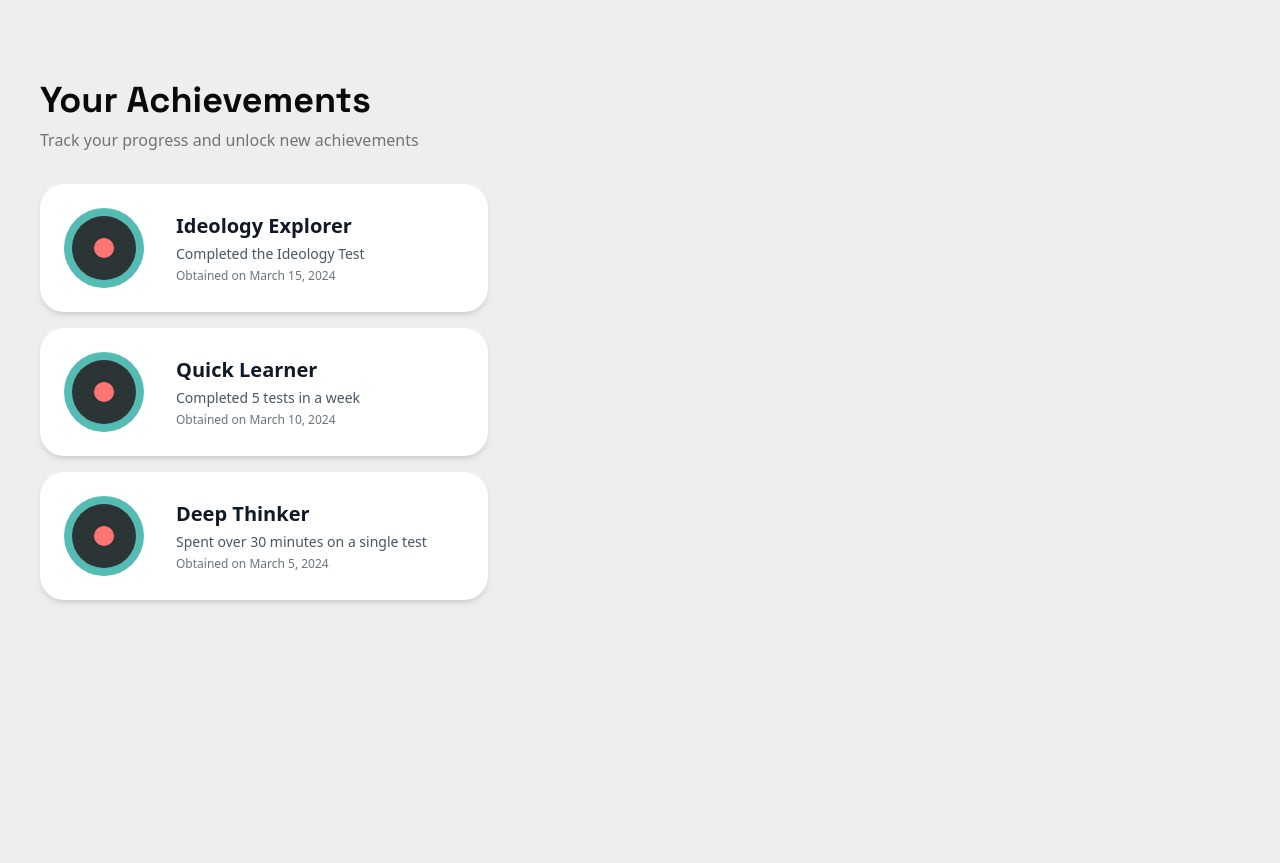
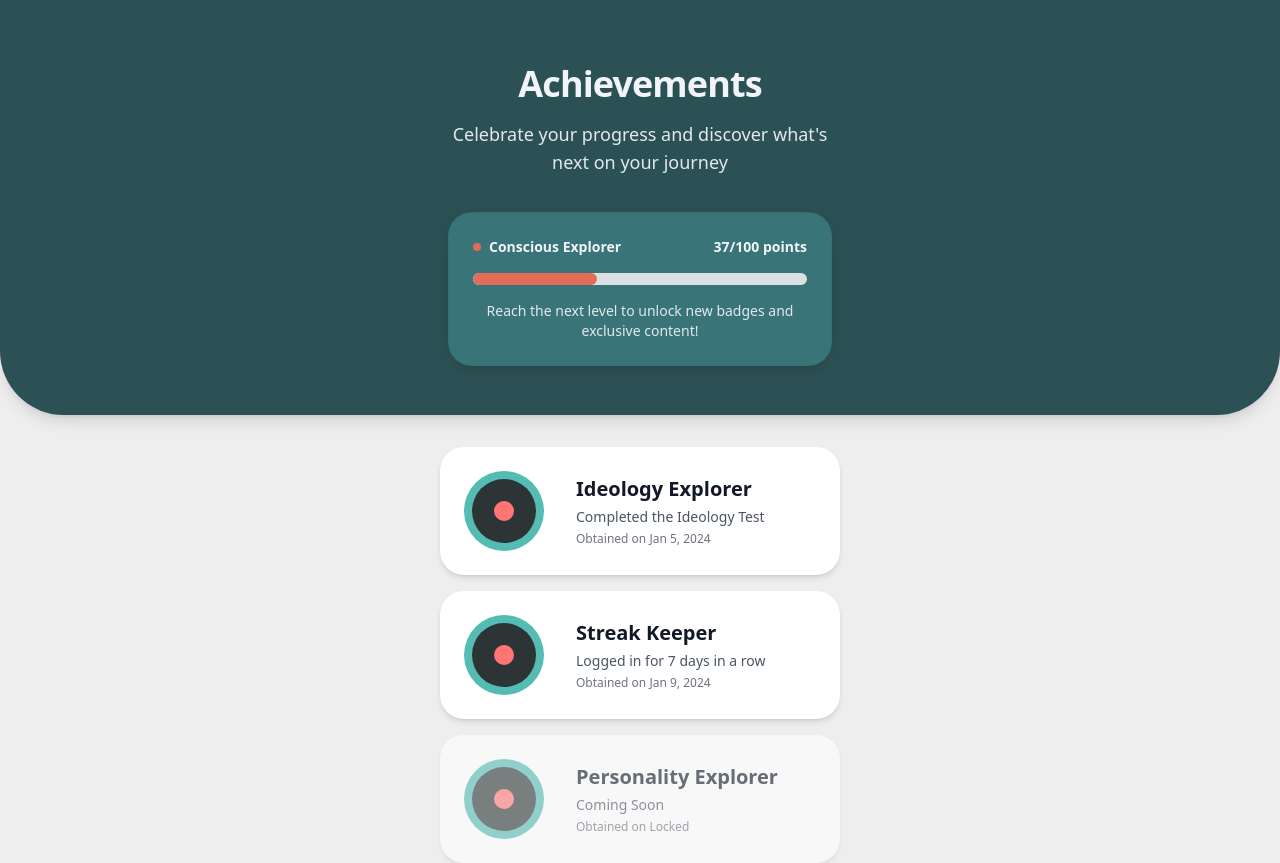
Before and after one commit to bitfalt/miniapp-monorepo, a Next.js app in the folder frontend/: page /achievements in a window 1280 px wide. Before the commit the page ends 800 px from the top, so only its background shows below. Built offline with nearby package versions, Linux system fonts and the light colour scheme; no server answers; what @worldcoin/minikit-js would draw is missing.

Commit message:
fix: updated achievements page

```diff
--- a/frontend/src/app/achievements/page.tsx
+++ b/frontend/src/app/achievements/page.tsx
@@ -1,50 +1,90 @@
-"use client"
+import React from 'react';
+import AchievementCard from '@/components/ui/AchievementCard';
 
-import AchievementCard from "@/components/ui/AchievementCard"
+const AchievementsPage = () => {
+  const level = {
+    current: 37,
+    max: 100,
+    title: "Conscious Explorer"
+  };
 
-export default function AchievementsPage() {
-  // Example achievements data - would typically come from your API
   const achievements = [
     {
       title: "Ideology Explorer",
       description: "Completed the Ideology Test",
-      date: "March 15, 2024"
+      date: "Jan 5, 2024",
+      obtained: true
     },
     {
-      title: "Quick Learner",
-      description: "Completed 5 tests in a week",
-      date: "March 10, 2024"
+      title: "Streak Keeper",
+      description: "Logged in for 7 days in a row",
+      date: "Jan 9, 2024",
+      obtained: true
     },
     {
-      title: "Deep Thinker",
-      description: "Spent over 30 minutes on a single test",
-      date: "March 5, 2024"
+      title: "Personality Explorer",
+      description: "Coming Soon",
+      obtained: false
     }
-  ]
+  ];
 
   return (
-    <div className="flex flex-col items-center p-4 md:p-6 mt-16 md:mt-14">
-      <div className="w-full max-w-7xl px-4">
-        <div className="mb-6 md:mb-8">
-          <h1 className="text-3xl md:text-4xl font-bold font-spaceGrotesk mb-2">
-            Your Achievements
+    <div className="min-h-screen bg-neutral-bg">
+      {/* Header Card */}
+      <div className="bg-brand-tertiary p-10 pt-16 pb-12 rounded-b-[4rem] shadow-lg border-b border-brand-tertiary/20 relative overflow-hidden mb-8">
+
+        {/* Content */}
+        <div className="relative z-10 text-center max-w-md mx-auto">
+          <h1 className="text-4xl font-bold text-slate-100 mb-4 tracking-tight">
+            Achievements
           </h1>
-          <p className="text-sm md:text-base text-muted-foreground">
-            Track your progress and unlock new achievements
+          <p className="text-slate-200 text-lg mb-9 max-w-sm mx-auto font-medium">
+            Celebrate your progress and discover what's next on your journey
           </p>
+
+          {/* Level Progress */}
+          <div className="space-y-4 max-w-sm mx-auto bg-brand-secondary p-6 rounded-3xl backdrop-blur-sm shadow-[0_4px_20px_-4px_rgba(0,0,0,0.2)] border border-brand-tertiary/10">
+            <div className="flex justify-between text-sm text-slate-100 font-semibold">
+              <span className="flex items-center gap-2">
+                <span className="w-2 h-2 bg-accent-red rounded-full inline-block"></span>
+                {level.title}
+              </span>
+              <span>{level.current}/{level.max} points</span>
+            </div>
+            <div className="h-3 bg-neutral-bg/90 rounded-full overflow-hidden backdrop-blur-sm">
+              <div
+                className="h-full bg-accent-red transition-all duration-500 rounded-full"
+                style={{
+                  width: `${(level.current / level.max) * 100}%`,
+                }}
+              />
+            </div>
+            <p className="text-sm text-slate-200 font-medium">
+              Reach the next level to unlock new badges and exclusive content!
+            </p>
+          </div>
         </div>
+      </div>
 
-        <div className="flex flex-col gap-4">
-          {achievements.map((achievement, index) => (
+      {/* Achievement Cards */}
+      <div className="max-w-md mx-auto px-6 space-y-4">
+        {achievements.map((achievement, index) => (
+          <div
+            key={index}
+            className={`transition-all duration-300 ${
+              !achievement.obtained && 'opacity-60'
+            }`}
+          >
             <AchievementCard
-              key={index}
               title={achievement.title}
               description={achievement.description}
-              date={achievement.date}
+              date={achievement.obtained ? achievement.date : "Locked"}
             />
-          ))}
-        </div>
+          </div>
+        ))}
       </div>
     </div>
-  )
-}
+  );
+};
+
+export default AchievementsPage;
```
